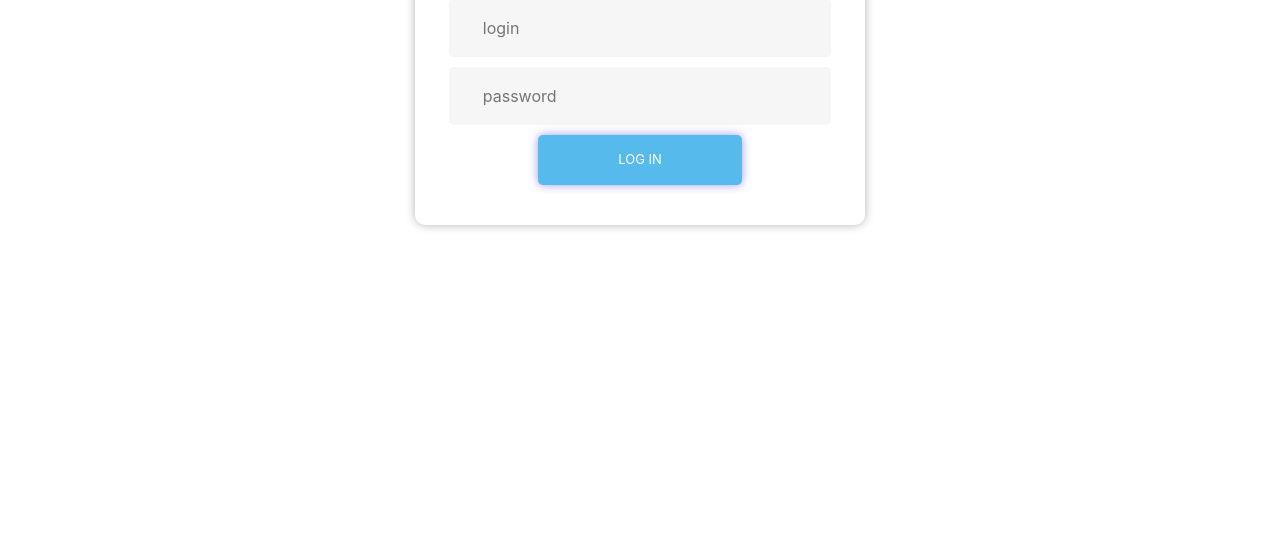
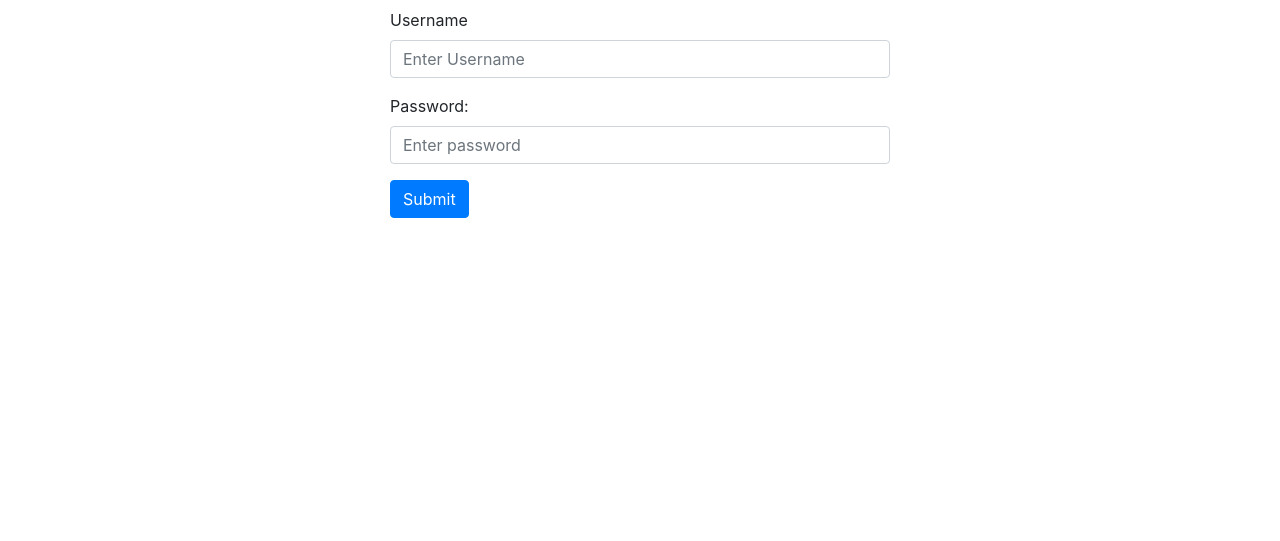
Before and after one commit to ashishjeronone/Library-management, a website with bundled scripts: page index.html in a window 1280 px wide. Shown: the part 259-800 px from the top of the page. Built offline with nearby package versions, Linux system fonts and the light colour scheme.

Commit message:
login page ui rewamp

```diff
--- a/index.html
+++ b/index.html
@@ -23,16 +23,23 @@
 
         <div class="row mt-5">
             <div class="col-12 justify-content-center d-flex">
+                <div class="inner-wrapper">
+                    <!-- Login Form -->
+                    <form class="pt-0">
+                        <h2 class="mb-4 text-center">Login</h2>
+                        <div class="form-group">
+                            <label for="username">Username</label>
+                            <input type="email" class="form-control" placeholder="Enter Username" id="username" />
+                        </div>
 
-                <div id="formContent">
-                    <!-- Login Form -->
-                    <form class="pt-5">
-                        <input type="text" id="login" class="common-input" name="login" placeholder="login" />
-                        <input type="text" id="password" class="common-input" name="login" placeholder="password" />
-                        <a href="#" class="loginBtn" />Log In</a>
+                        <div class="form-group">
+                            <label for="pwd">Password:</label>
+                            <input type="password" class="form-control" placeholder="Enter password" id="pwd" />
+                        </div>
+
+                        <button type="submit" class="btn btn-primary">Submit</button>
                     </form>
                 </div>
-
             </div>
         </div>
     </div>
--- a/src/css/main.css
+++ b/src/css/main.css
@@ -1,77 +1,3 @@
-/* STRUCTURE */
-
-#formContent {
-    -webkit-border-radius: 10px 10px 10px 10px;
-    border-radius: 10px 10px 10px 10px;
-    background: #fff;
-    padding: 30px;
-    width: 90%;
-    max-width: 450px;
-    position: relative;
-    padding: 0px;
-    -webkit-box-shadow: 0 0px 10px 0 rgba(0, 0, 0, 0.3);
-    box-shadow: 0 0px 10px 0 rgba(0, 0, 0, 0.3);
-    text-align: center;
+.inner-wrapper {
+    width: 500px;
 }
-
-
-/* TABS */
-
-.login h2.inactive {
-    color: #cccccc;
-}
-
-.login h2.active {
-    color: #0d0d0d;
-    border-bottom: 2px solid #5fbae9;
-}
-
-
-/* FORM TYPOGRAPHY*/
-
-.login .loginBtn,
-.login .loginBtn,
-.login .loginBtn {
-    background-color: #56baed;
-    border: none;
-    color: white;
-    padding: 15px 80px;
-    text-align: center;
-    text-decoration: none;
-    display: inline-block;
-    text-transform: uppercase;
-    font-size: 13px;
-    box-shadow: 0 0px 10px 0 rgba(0, 10, 233, 0.4);
-    border-radius: 5px 5px 5px 5px;
-    margin: 5px 20px 40px 20px;
-}
-
-.login .loginBtn:hover,
-.login .loginBtn:hover,
-.login .loginBtn:hover {
-    background-color: #39ace7;
-}
-
-.common-input {
-    background-color: #f6f6f6;
-    border: none;
-    color: #0d0d0d;
-    padding: 15px 32px;
-    text-align: left;
-    text-decoration: none;
-    display: inline-block;
-    font-size: 16px;
-    margin: 5px;
-    width: 85%;
-    border: 2px solid #f6f6f6;
-    border-radius: 5px 5px 5px 5px;
-}
-
-.login input[type="text"]:focus {
-    background-color: #fff;
-    border-bottom: 2px solid #5fbae9;
-}
-
-.login input[type="text"]:placeholder {
-    color: #cccccc;
-}
```
Also changed, not shown: dist/index.html, 5 other files.
